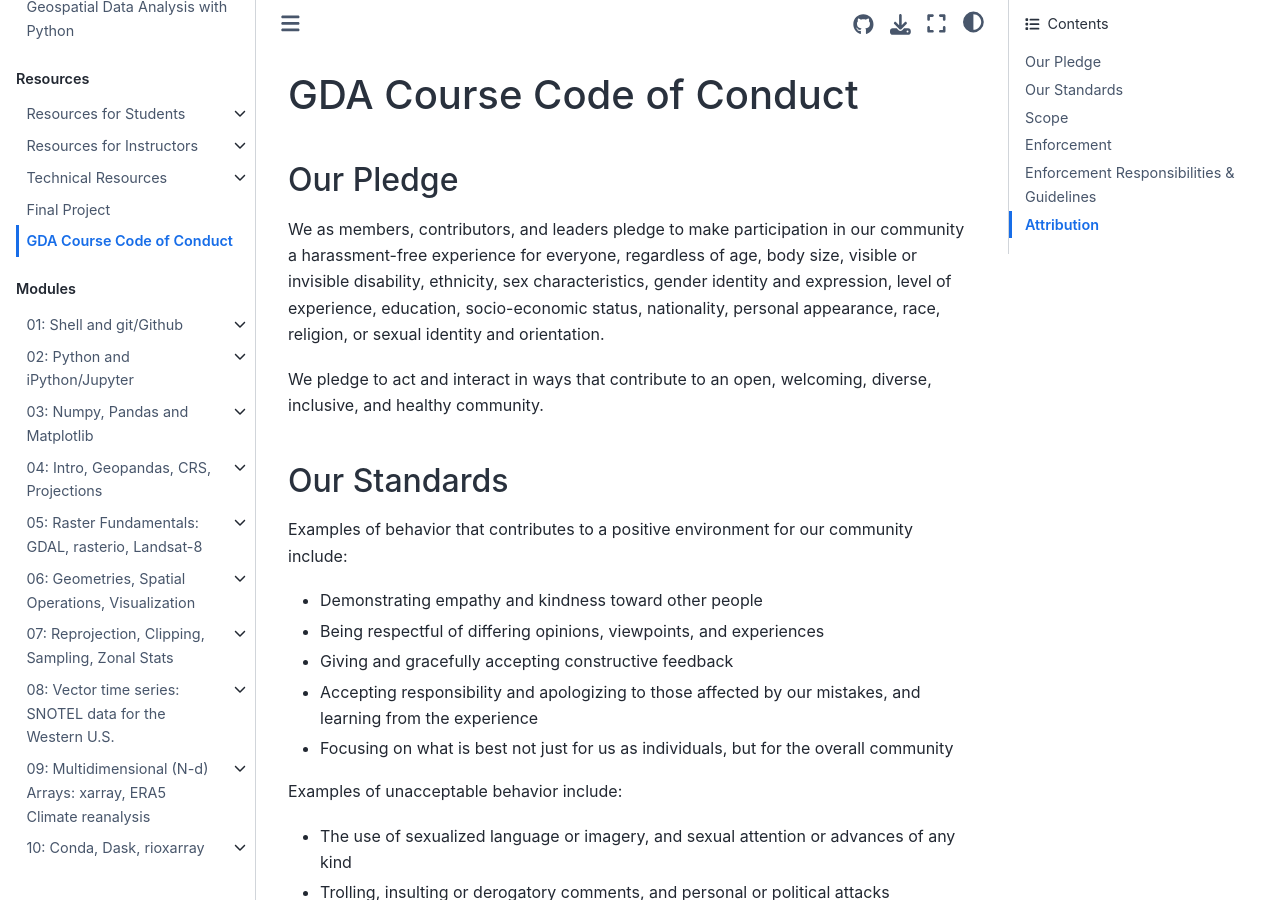
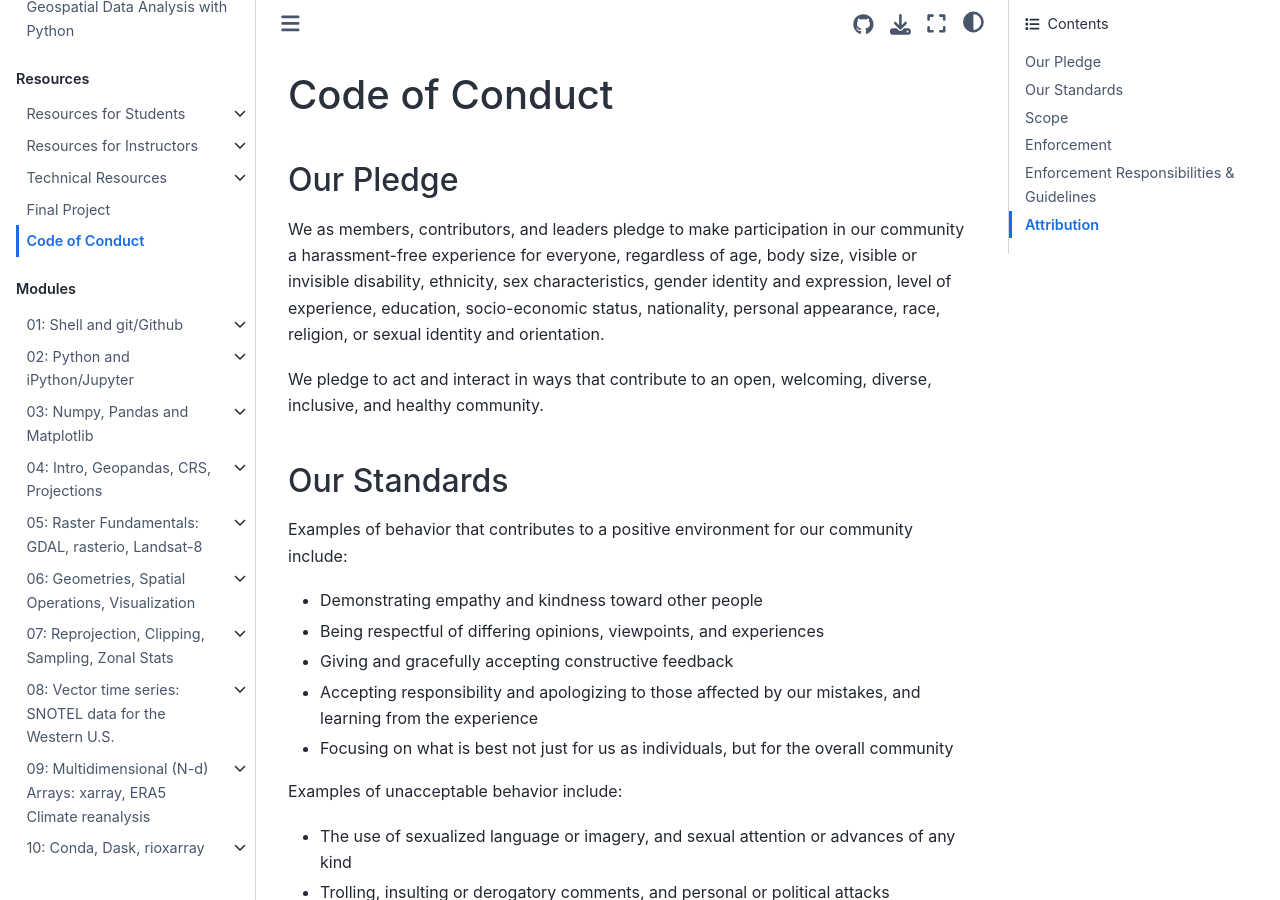
Before and after one commit to UW-GDA/jupyterbook, a Jupyter Book: the page built from book/resources/code_of_conduct.md, in a window 1280 px wide and 900 px high. Built offline with Jupyter Book 1.0.4 settings and Sphinx 7.4.7 and the Sphinx Book theme 1.1.4, drawn with Linux system fonts in a browser that asks for light colours; pages that are not in the unit, such as notebooks, are missing from menus.

Commit message:
Update title

```diff
--- a/book/resources/code_of_conduct.md
+++ b/book/resources/code_of_conduct.md
@@ -1,4 +1,4 @@
-# GDA Course Code of Conduct
+# Code of Conduct
 
 ## Our Pledge
 
```
